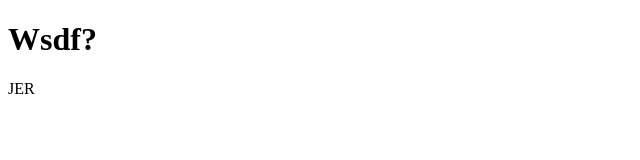
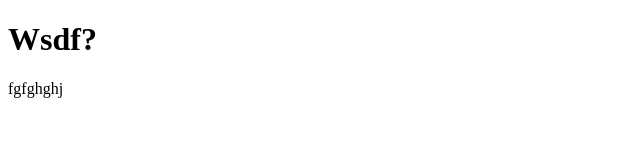
Before and after one commit to MonBahadurRai/GitHub, a plain HTML site: page index.html in a window 1280 px wide. Shown: the full height of the page, 0-640 px from the left. Drawn offline with Linux system fonts and the light colour scheme.

Commit message:
Update index.html
Lets ses!

```diff
--- a/index.html
+++ b/index.html
@@ -9,7 +9,7 @@
 
     <h1>Wsdf?</h1>
 
-    JER
+    fgfghghj
 
 </body>
 </html>
```
